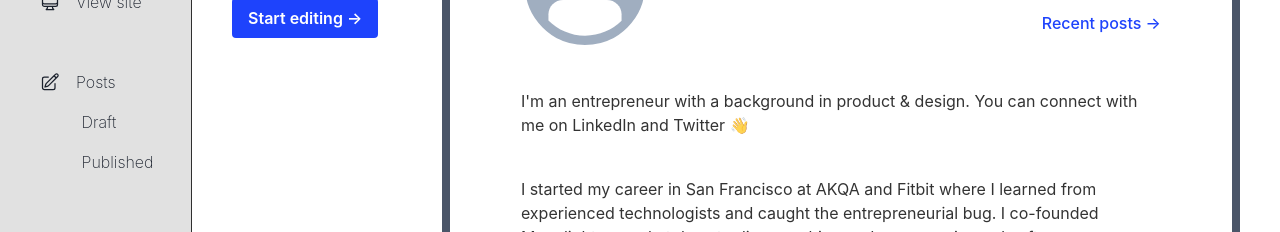
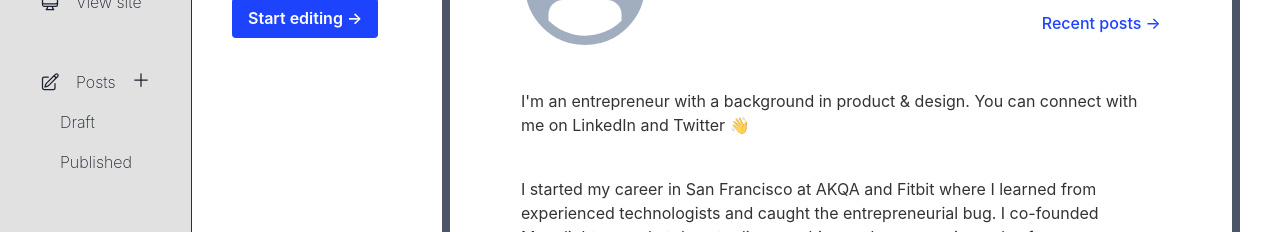
Before and after one commit to OmegaMaxy/ANE-portfolio, a Next.js app in the folder nextjs-webapp/: page /portfolio in a window 1280 px wide. Shown: the part 216-448 px from the top of the page. Built offline with nearby package versions, Linux system fonts and the light colour scheme; no server answers.

Commit message:
Updated Sidebar.tsx

```diff
--- a/nextjs-webapp/components/Sidebar.tsx
+++ b/nextjs-webapp/components/Sidebar.tsx
@@ -1,4 +1,4 @@
-import { Box, HStack, VStack, Heading, Button, Input, Link, Text, Textarea, Card, CardHeader, CardBody, CardFooter, LinkBox, LinkOverlay } from "@chakra-ui/react";
+import { Box, HStack, VStack, Heading, Button, Input, Link, Text, Textarea, Card, CardHeader, CardBody, CardFooter, LinkBox, LinkOverlay, Flex } from "@chakra-ui/react";
 
 import ChakraLink from "../components/core/Link";
 import { signOut, useSession, } from 'next-auth/react'
@@ -28,8 +28,8 @@ export default function Sidebar({ ...props }) {
             <ChakraLink href="/portfolio" _hover={{ textDecoration: "none" }}>
                 <Heading mb="10">Portfolio</Heading>
             </ChakraLink>
-            <VStack align="flex-start" h="88%">
-                <VStack align="flex-start" mb="10">
+            <VStack align="flex-start" h="88%" width="100%">
+                <VStack align="flex-start" mb="10" width="100%">
                     <Link href="/portfolio" icon={<path strokeLinecap="round" strokeLinejoin="round" d="M2.25 12l8.954-8.955c.44-.439 1.152-.439 1.591 0L21.75 12M4.5 9.75v10.125c0 .621.504 1.125 1.125 1.125H9.75v-4.875c0-.621.504-1.125 1.125-1.125h2.25c.621 0 1.125.504 1.125 1.125V21h4.125c.621 0 1.125-.504 1.125-1.125V9.75M8.25 21h8.25" />}>
                         Dashboard
                     </Link>
@@ -37,20 +37,27 @@ export default function Sidebar({ ...props }) {
                         View site
                     </Link>
                 </VStack>
-                <VStack align="flex-start" mb="10">
-                    <Link href="/portfolio/posts" icon={<path strokeLinecap="round" strokeLinejoin="round" d="M16.862 4.487l1.687-1.688a1.875 1.875 0 112.652 2.652L10.582 16.07a4.5 4.5 0 01-1.897 1.13L6 18l.8-2.685a4.5 4.5 0 011.13-1.897l8.932-8.931zm0 0L19.5 7.125M18 14v4.75A2.25 2.25 0 0115.75 21H5.25A2.25 2.25 0 013 18.75V8.25A2.25 2.25 0 015.25 6H10" />}>
-                        Posts
-                    </Link>
-                    <VStack ml="55%" align="flex-start">
-                        <Link href="/portfolio/posts/drafts">
+                <VStack align="flex-start" mb="10" width="100%">
+                    <Flex justify="space-between" flexDir="row" width="100%">
+                        <Link href="/portfolio/posts" icon={<path strokeLinecap="round" strokeLinejoin="round" d="M16.862 4.487l1.687-1.688a1.875 1.875 0 112.652 2.652L10.582 16.07a4.5 4.5 0 01-1.897 1.13L6 18l.8-2.685a4.5 4.5 0 011.13-1.897l8.932-8.931zm0 0L19.5 7.125M18 14v4.75A2.25 2.25 0 0115.75 21H5.25A2.25 2.25 0 013 18.75V8.25A2.25 2.25 0 015.25 6H10" />}>
+                            Posts
+                        </Link>
+                        <ChakraLink href="/portfolio/posts/create">
+                            <svg xmlns="http://www.w3.org/2000/svg" fill="none" viewBox="0 0 24 24" strokeWidth={1.5} stroke="currentColor" width="20px" height="20px">
+                                <path strokeLinecap="round" strokeLinejoin="round" d="M12 4.5v15m7.5-7.5h-15" />
+                            </svg>
+                        </ChakraLink>
+                    </Flex>
+                    <VStack ml="18%" align="flex-start" width="100%">
+                        <Link href="/portfolio/posts?type=drafts">
                             Draft
                         </Link>
-                        <Link href="/portfolio/posts/published">
+                        <Link href="/portfolio/posts?type=published">
                             Published
                         </Link>
-                    </VStack>
+                    F</VStack>
                 </VStack>
-                <VStack align="flex-start" mb="10">
+                <VStack align="flex-start" mb="10" width="100%">
                     <Link href="/account" icon={<path strokeLinecap="round" strokeLinejoin="round" d="M17.982 18.725A7.488 7.488 0 0012 15.75a7.488 7.488 0 00-5.982 2.975m11.963 0a9 9 0 10-11.963 0m11.963 0A8.966 8.966 0 0112 21a8.966 8.966 0 01-5.982-2.275M15 9.75a3 3 0 11-6 0 3 3 0 016 0z" />}>
                         Account
                     </Link>
```
